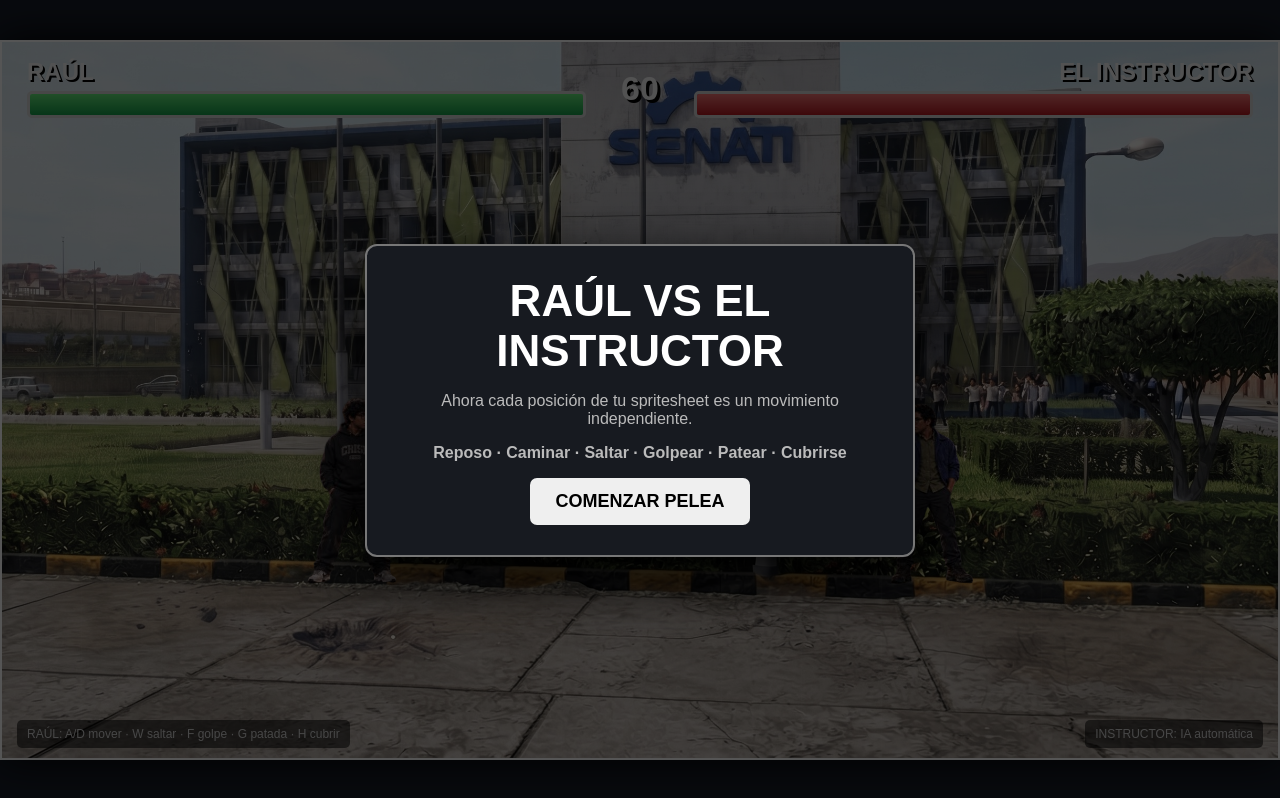
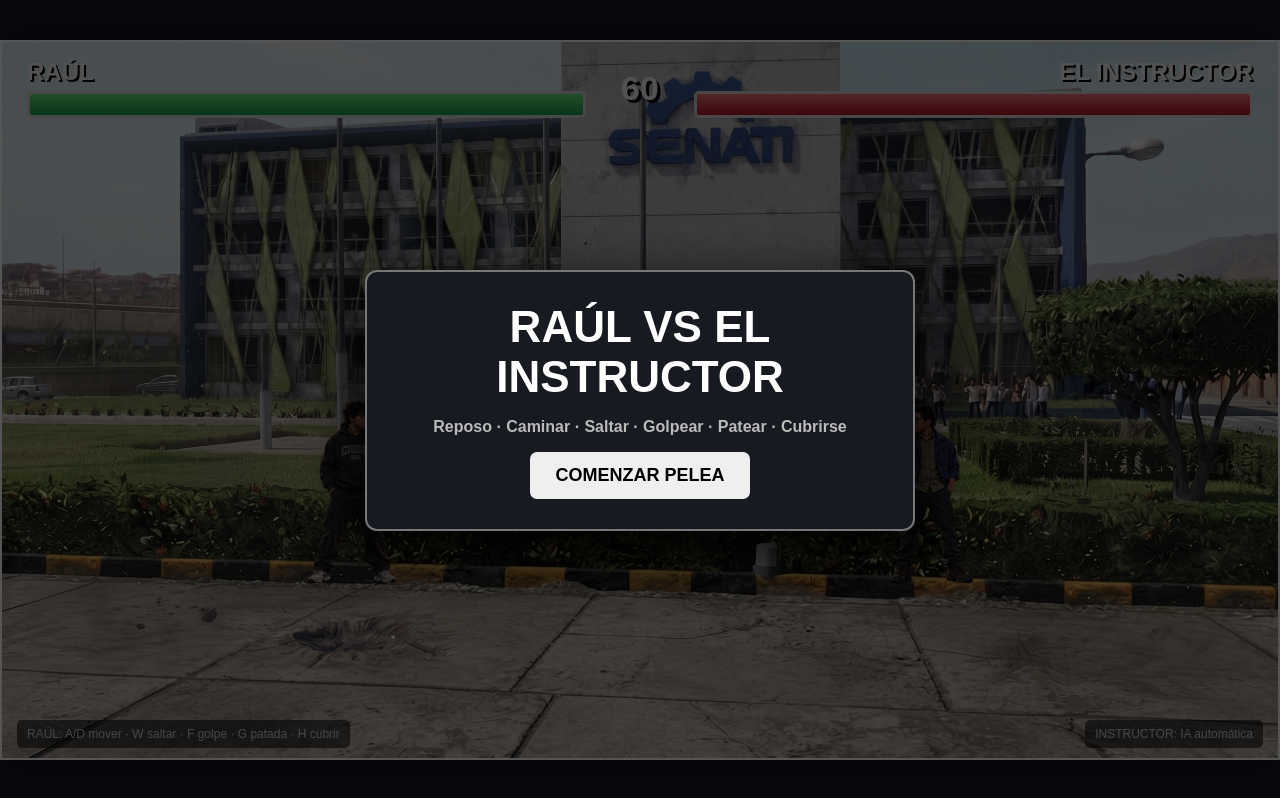
Before and after one commit to GrupoBananitos/Raul-vs-El-Instructor, a plain HTML site: page index.html in a window 1280 px wide. Drawn offline with Linux system fonts and the light colour scheme.

Commit message:
Update index.html

```diff
--- a/index.html
+++ b/index.html
@@ -85,7 +85,6 @@ button{padding:13px 25px;border:0;border-radius:7px;font-size:18px;font-weight:9
   <div id="overlay">
     <div class="card">
       <h1 id="title">RAÚL VS EL INSTRUCTOR</h1>
-      <p>Ahora cada posición de tu spritesheet es un movimiento independiente.</p>
       <p><b>Reposo · Caminar · Saltar · Golpear · Patear · Cubrirse</b></p>
       <button id="start">COMENZAR PELEA</button>
     </div>
```
